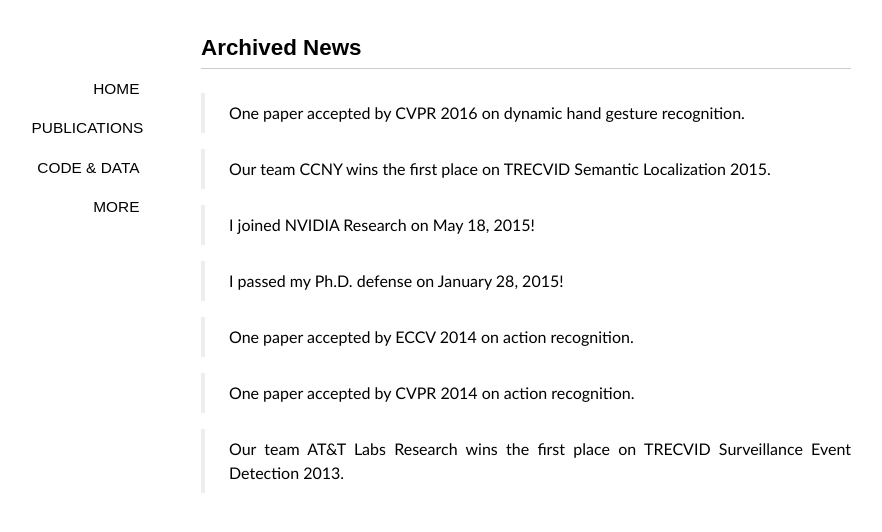
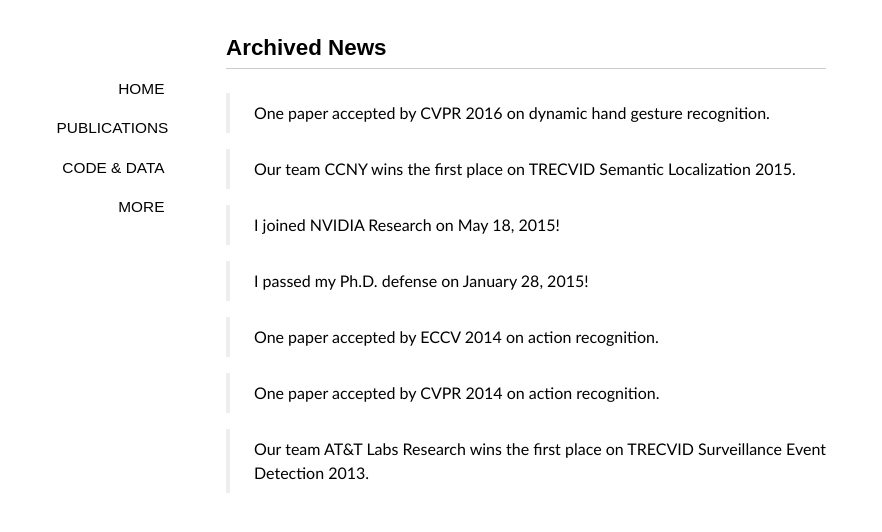
Before and after one commit to xiaodongyang/xiaodongyang.github.io, a Jekyll site: the page built from news.md, in a window 1280 px wide. Shown: the top 532 px of the page, without its empty margins (114-996 px from the left). Built offline with Jekyll 4.4.1, drawn with Linux system fonts in a browser that asks for light colours; some web fonts are replaced.

Commit message:
Update style.css

```diff
--- a/media/css/style.css
+++ b/media/css/style.css
@@ -25,7 +25,7 @@
 blockquote{display:block;text-align:justify;border-left:4px solid #eeeeee;}
 blockquote{margin:1em 0em;padding-left:1.5em;}
 blockquote p{margin:0;padding:.5em 0;}
-#container{width:650px;margin:2em auto;display:block;padding:0 2em;}
+#container{width:600px;margin:2em auto;display:block;padding:0 2em;}
 .content{font-size:16px;line-height:24px;}
 .content h1{padding:.5em 0;}
 .content img{max-width:600px;display:block;margin:4px auto;-webkit-box-shadow:#999 1px 1px 4px;-moz-box-shadow:#999 1px 1px 4px;box-shadow:#999 1px 1px 4px;}
```
